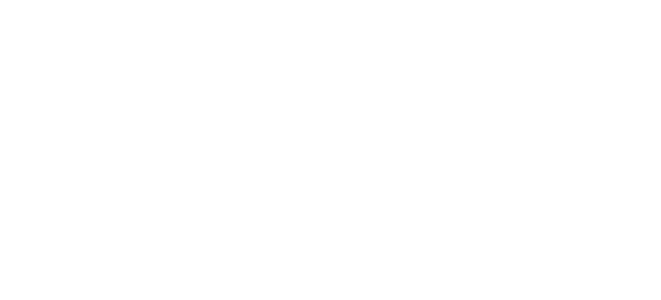
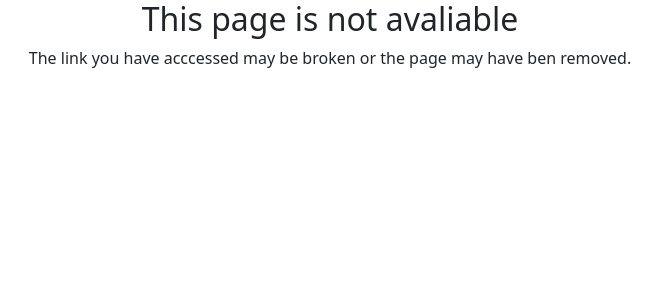
Before and after one commit to Daniellyfreitasc/alurapic, an Angular app: page / in a window 1280 px wide. Shown: the top 300 px of the page, without its empty margins (310-971 px from the left). Built offline with nearby package versions, Linux system fonts and the light colour scheme.

Commit message:
errors not-found

```diff
--- a/src/app/app-routing.module.ts
+++ b/src/app/app-routing.module.ts
@@ -1,12 +1,13 @@
 import { NgModule } from '@angular/core';
 import { RouterModule, Routes } from '@angular/router';
+import { NotFoundComponent } from './errors/not-found/not-found.component';
 import { PhotoFormComponent } from './photos/photo-form/photo-form.component';
 import { PhotoListComponent } from './photos/photo-list/photo-list.component';
 
 const routes: Routes = [
   { path: 'user/flavio', component: PhotoListComponent},
-    { path: 'p/add', component: PhotoFormComponent}
-
+  { path: 'p/add', component: PhotoFormComponent},
+  { path: '**', component: NotFoundComponent}
 ];
 
 @NgModule({
--- a/src/app/app.module.ts
+++ b/src/app/app.module.ts
@@ -1,8 +1,10 @@
 
-import { NgModule } from '@angular/core';
+import { CUSTOM_ELEMENTS_SCHEMA, NgModule } from '@angular/core';
 import { BrowserModule } from '@angular/platform-browser';
 import { AppRoutingModule } from './app-routing.module';
 import { AppComponent } from './app.component';
+import { ErrorsModule } from './errors/errors.module';
+import { PhotosModule } from './photos/photos.module';
 
 
 
@@ -13,7 +15,10 @@
   imports: [
     BrowserModule,
     AppRoutingModule,
-    ],
+    PhotosModule,
+    ErrorsModule
+  ],
+  schemas: [ CUSTOM_ELEMENTS_SCHEMA ],
   providers: [],
   bootstrap: [AppComponent]
 })
--- /dev/null
+++ b/src/app/errors/not-found/not-found.component.html
@@ -0,0 +1,7 @@
+<div class="text-center">
+    <h2>This page is not avaliable</h2>
+    <p>
+        The link you have acccessed may be broken or
+        the page may have ben removed.
+    </p>
+</div>
--- /dev/null
+++ b/src/app/errors/not-found/not-found.component.ts
@@ -0,0 +1,15 @@
+import { Component, OnInit } from '@angular/core';
+
+@Component({
+  selector: 'app-not-found',
+  templateUrl: './not-found.component.html',
+  styleUrls: ['./not-found.component.css']
+})
+export class NotFoundComponent implements OnInit {
+
+  constructor() { }
+
+  ngOnInit(): void {
+  }
+
+}
--- a/src/app/photos/photo-list/photo-list.component.html
+++ b/src/app/photos/photo-list/photo-list.component.html
@@ -1,5 +1,5 @@
-<app-photo
+<ap-photo
     *ngFor="let photo of photos"
     [url]="photo.url"
     [description]="photo.description"  >
-</app-photo>
+</ap-photo>
--- a/src/app/photos/photo/photo.component.ts
+++ b/src/app/photos/photo/photo.component.ts
@@ -1,7 +1,7 @@
 import { Component, Input } from "@angular/core";
 
 @Component({
-        selector: 'app-photo',
+        selector: 'ap-photo',
         templateUrl: 'photo.component.html'
     })
 export class PhotoComponent {
--- a/src/app/photos/photos.module.ts
+++ b/src/app/photos/photos.module.ts
@@ -1,6 +1,6 @@
 import { NgModule } from '@angular/core';
 import { HttpClientModule } from '@angular/common/http';
-import { PhotoComponent } from "./photo/photo.component";
+import { PhotoComponent } from './photo/photo.component';
 import { PhotoListComponent } from './photo-list/photo-list.component';
 import { CommonModule } from "@angular/common";
 import { PhotoFormComponent } from './photo-form/photo-form.component';
```
Also changed, not shown: src/app/errors/errors.module.ts (added, +15 -0 lines), src/app/errors/not-found/not-found.component.css (added), 1 other file (tests, documents, lock files or other folders).
